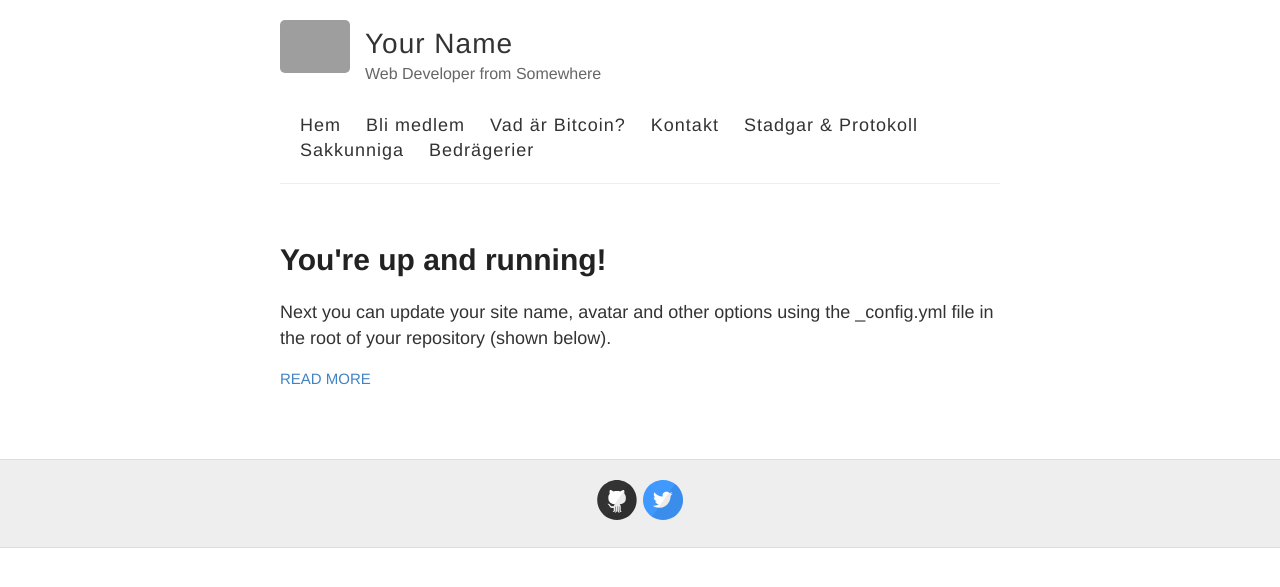
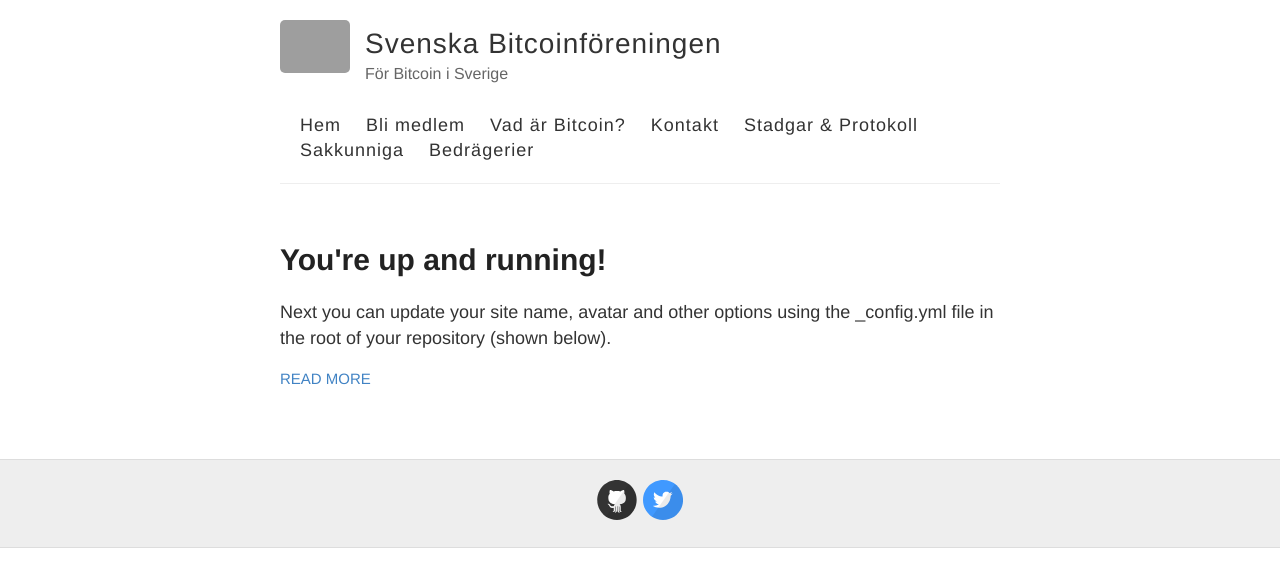
Before and after one commit to bjuno76/bitcoinforeningen.github.io, a Jekyll site: the page built from index.html, in a window 1280 px wide. Shown: the top 587 px of the page. Built offline with Jekyll 4.4.1, drawn with Linux system fonts in a browser that asks for light colours; grey boxes are pictures that could not be loaded.

Commit message:
mod jekyll now added

```diff
--- a/_config.yml
+++ b/_config.yml
@@ -3,13 +3,13 @@
 #
 
 # Name of your site (displayed in the header)
-name: Your Name
+name: Svenska Bitcoinföreningen
 
 # Short bio or description (displayed in the header)
-description: Web Developer from Somewhere
+description: För Bitcoin i Sverige
 
 # URL of your avatar or profile pic (you could use your GitHub profile pic)
-avatar: https://raw.githubusercontent.com/barryclark/jekyll-now/master/images/jekyll-logo.png
+avatar: https://logo.png
 
 #
 # Flags below are optional
```
